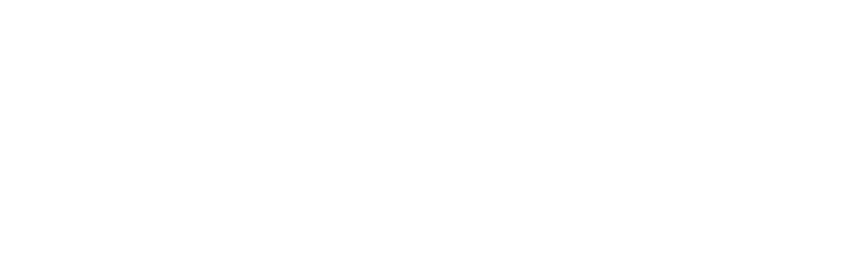
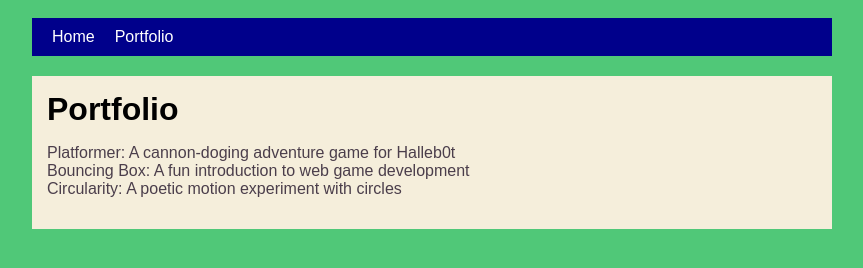
Before and after one commit to GriceldaN/griceldan.github.io, a plain HTML site: page portfolio.html in a window 1280 px wide. Shown: the whole page, without its empty margins (208-1071 px from the left). Drawn offline with Linux system fonts and the light colour scheme.

Commit message:
add index.html and css files

```diff
--- a/index.html
+++ b/index.html
@@ -1,11 +1,44 @@
 <!DOCTYPE html>
 <html>
-  <head>
-    <title>CHANGE ME</title>
-  </head>
+
+    <head>
+    <title>My Awesome Website</title>
+    <link rel="stylesheet" href="style.css"
+    </head>
+
 
   <body>
     <!-- All content goes here -->
-
+     <div id="all-contents">
+      <nav>
+      <h1>Gricelda's Amazing Website</h1>
+      <ul id="nav-ul">
+        </ul>
+        <li class="nav-li">
+          <a href="index.html">Home</a>
+        </li>
+        <li class="nav-li">
+          <a href="portfolio.html">Portfolio</a>
+        </li>
+       </ul>
+      </nav>
+      <main>
+        <div class="sidebar">
+          <img class="sidebar-img" src="https://media.desenio.com/site_images/685d8e93caacebb10a60c665_1502713845_18988-5.jpg">
+        </div>
+        <div class="content">
+          <h2>Gricelda Nunez</h2>
+          <p>Higgins Student</p>
+          <div id="interests">
+            <h3>Interests</h3>
+            <ul>
+              <li>Pizza</li>
+              <li>Videogames</li>
+              <li>Going Nowhere</li>
+            </ul>
+          </div>
+        </div>
+      </main>
+    </div>
   </body>
 </html>
--- a/portfolio.html
+++ b/portfolio.html
@@ -0,0 +1,51 @@
+<!DOCTYPE html>
+<html>
+    <head>
+        <title>My Awesome Website</title>
+        <link rel="stylesheet" href="style.css">
+    </head>
+
+    <body>
+        <!-- All content goes here -->
+         <div id="all-contents">
+            <nav>
+             <ul id="nav-ul">
+                <li class="nav-li">
+                  <a href="index.html">Home</a>
+                </li>
+                <li class="nav-li">
+                    <a
+                    href="portfolio.html">Portfolio</a>
+                </li>
+            </ul>
+
+            </nav>
+
+
+            <main>
+                <div class="content">
+                    <h1>Portfolio</h1>
+                    <ul id="portfolio">
+                        <li>
+                            <a href="fsd-projects/platformer/">Platformer: A
+                            cannon-doging adventure game for
+                            Halleb0t  </a>
+                        </li>
+
+                        <li>
+                            <a href="fsd-projects/bouncing-
+                            box/">Bouncing Box: A fun introduction to
+                            web game development</a>
+                        </li>
+
+                        <li>
+                            <a href="fsd-
+                        projects/circularity/"> Circularity: A
+                        poetic motion experiment with circles</a>
+                        </li>
+                    </ul>
+                </div>
+            </main>
+         </div>
+    </body>
+</html>
--- a/style.css
+++ b/style.css
@@ -0,0 +1,95 @@
+body {
+    background: rgb(80, 200, 120);
+    color: rgb(75, 62, 75);
+    padding: 10px;
+    font-family: Arial, sans-serif;
+}
+
+#all-contents {
+    max-width: 800px;
+    margin: auto;
+}
+
+/* navigation menu */
+nav {
+    background: rgb(0, 0, 139);
+    margin: 0 auto;
+    display: flex;
+    padding: 10px;
+}
+
+h1 {
+    display: flex;
+    align-items: center;
+    color: white;
+    flex: 1;
+    margin: 0;
+}
+
+#nav-ul {
+    list-style-type: none;
+    margin: 0;
+    padding: 0;
+    display: flex;
+}
+
+.nav-li {
+    display: inline-block;
+    padding: 0 10px;
+}
+
+a {
+    text-decoration: none;
+    color: #fff;
+}
+
+/* main container area beneath menu */
+main {
+    background: rgb(245, 238, 219);
+    display: flex;
+    margin-top: 20px;
+}
+
+.sidebar {
+    margin-right: 25px;
+    padding: 10px;
+}
+
+.sidebar-img {
+    width: 200px;
+}
+
+.content {
+    flex: 1;
+    padding: 15px;
+}
+
+/* interests section styles */
+#interests {
+    border: 4px silver ridge;
+    padding: 8px;
+    margin-top: 20px;
+}
+
+h2, h3 {
+    margin: 0px;
+}
+
+/* Portfolio styles*/
+.content h1{
+    color:black;
+}
+
+#portfolio {
+    list-style-type: none;
+    padding-left: 0;
+}
+
+#portfolio li:hover {
+    background: #eee;
+}
+
+#portfolio a {
+    text-decoration: none;
+    color: rgb(75, 62, 75);
+}
```
Also changed, not shown: fsd-projects/platformer/platformer.js (+19 -2 lines).
